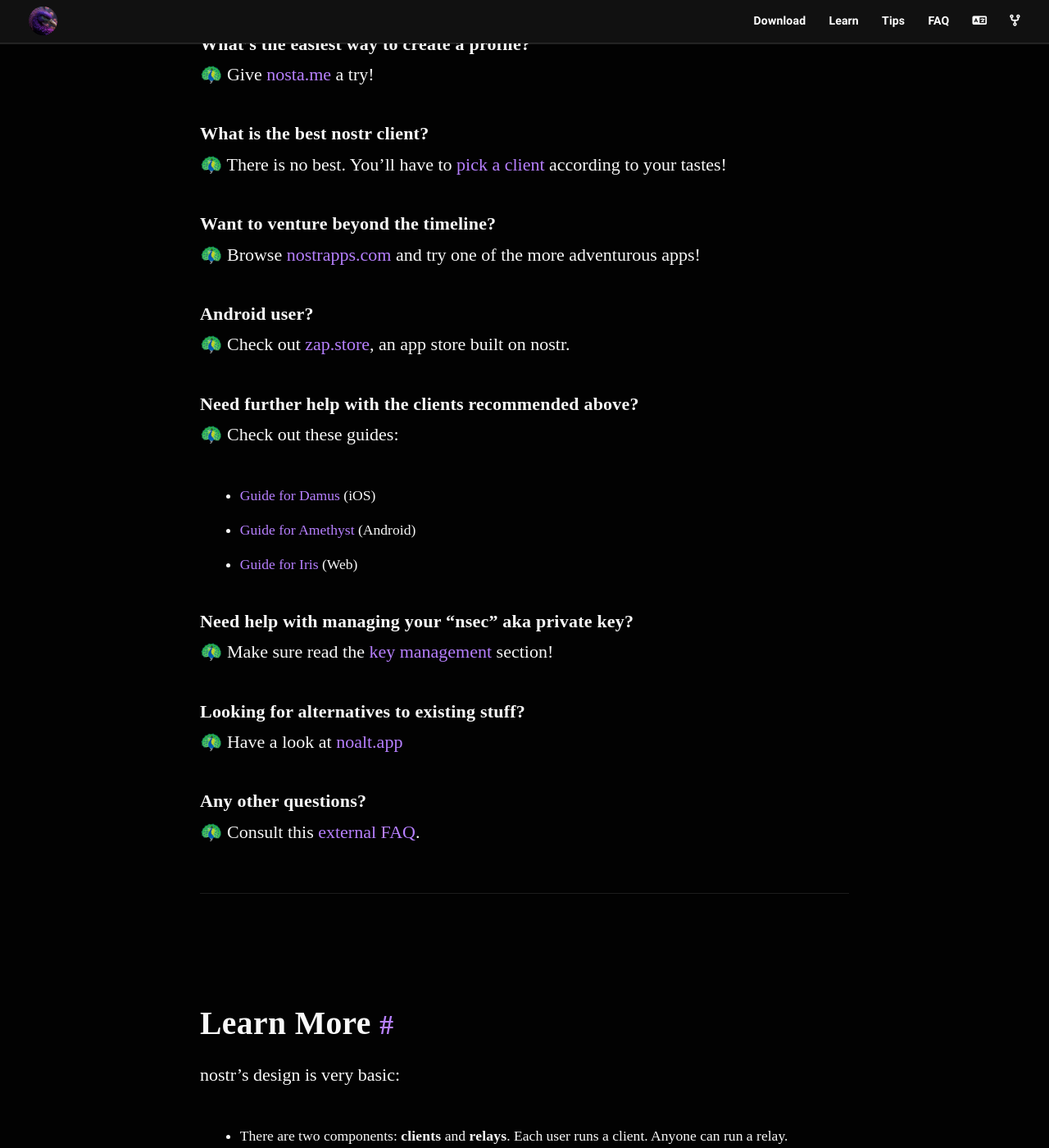
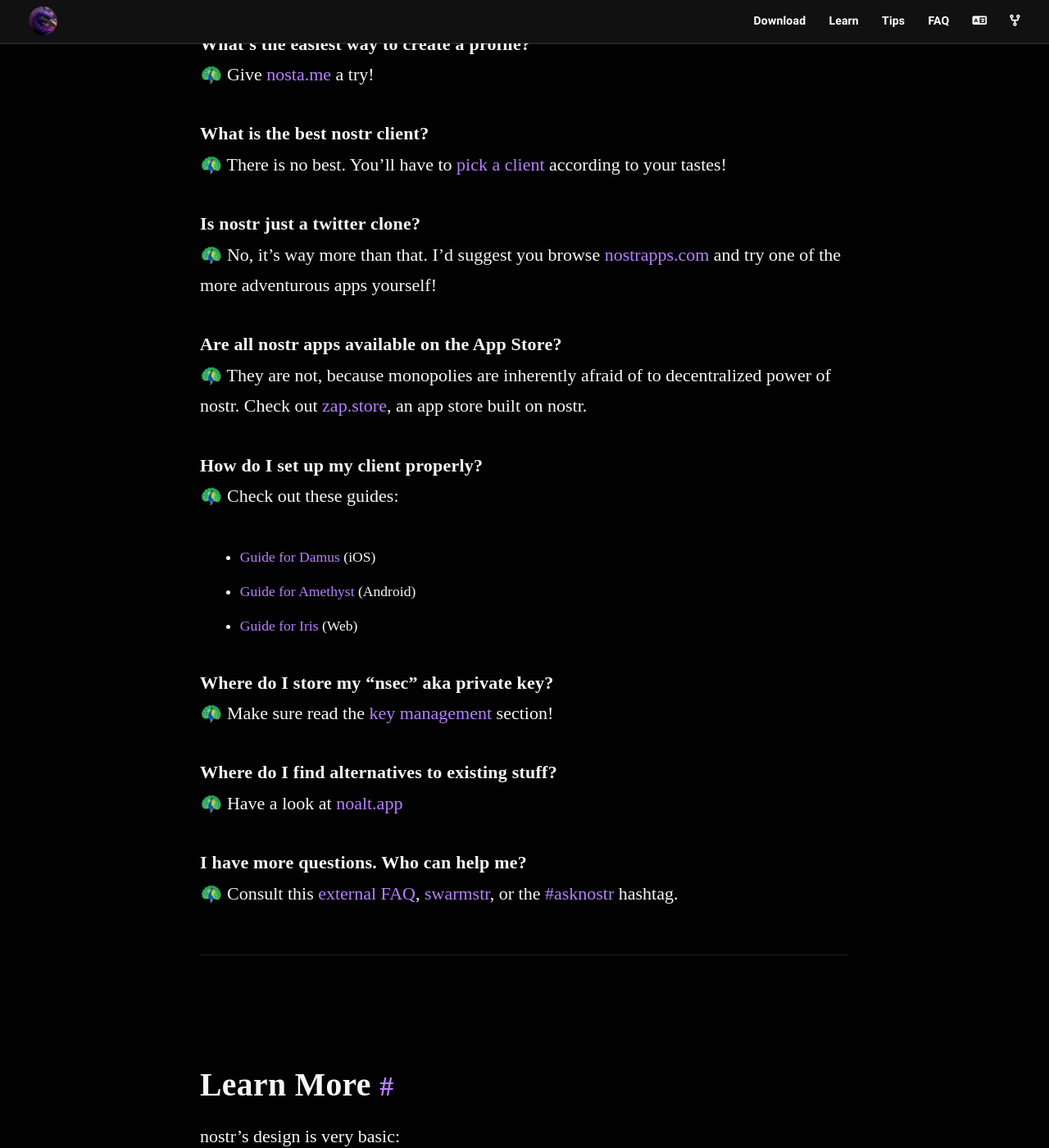
Before and after one commit to nostr-resources/nostr-resources.github.io, a Jekyll site: the page built from index.md, in a window 1280 px wide and 1400 px high, scrolled down 2528 px. Shown: the whole window at 82% size. Built offline with Jekyll 4.4.1, drawn with Linux system fonts in a browser that asks for light colours; some web fonts are replaced.

Commit message:
chore(faq): update question wording

```diff
--- a/index.md
+++ b/index.md
@@ -83,29 +83,36 @@ Download a suitable client:
 🦚 Give [nosta.me](https://nosta.me/) a try!
 
 **What is the best nostr client?**
-🦚 There is no best. You'll have to [pick a client](#clients) according to your tastes!
+🦚 There is no best. You'll have to [pick a client](#clients) according to your
+tastes!
 
-**Want to venture beyond the timeline?**
-🦚 Browse [nostrapps.com](https://nostrapps.com/) and try one of the more adventurous apps!
+**Is nostr just a twitter clone?**
+🦚 No, it's way more than that. I'd suggest you browse
+[nostrapps.com](https://nostrapps.com/) and try one of the more adventurous apps
+yourself!
 
-**Android user?**
-🦚 Check out [zap.store](https://zap.store/download/), an app store built on nostr.
+**Are all nostr apps available on the App Store?**
+🦚 They are not, because monopolies are inherently afraid of to decentralized
+power of nostr. Check out [zap.store](https://zap.store/download/), an app store
+built on nostr.
 
-**Need further help with the clients recommended above?**
+**How do I set up my client properly?**
 🦚 Check out these guides:
 
 - [Guide for Damus](https://nostr.how/guides/damus) (iOS)
 - [Guide for Amethyst](https://nostr.how/guides/amethyst) (Android)
 - [Guide for Iris](https://nostr.how/guides/iris) (Web)
 
-**Need help with managing your "nsec" aka private key?**
+**Where do I store my "nsec" aka private key?**
 🦚 Make sure read the [key management](#keys) section!
 
-**Looking for alternatives to existing stuff?**
+**Where do I find alternatives to existing stuff?**
 🦚 Have a look at [noalt.app](http://noalt.app/)
 
-**Any other questions?**
-🦚 Consult this [external FAQ](https://uselessshit.co/resources/nostr/).
+**I have more questions. Who can help me?**
+🦚 Consult this [external FAQ](https://uselessshit.co/resources/nostr/),
+[swarmstr](https://swarmstr.com/), or the
+[#asknostr](https://nostr.band/?q=%23asknostr) hashtag.
 
 ---
 
```
